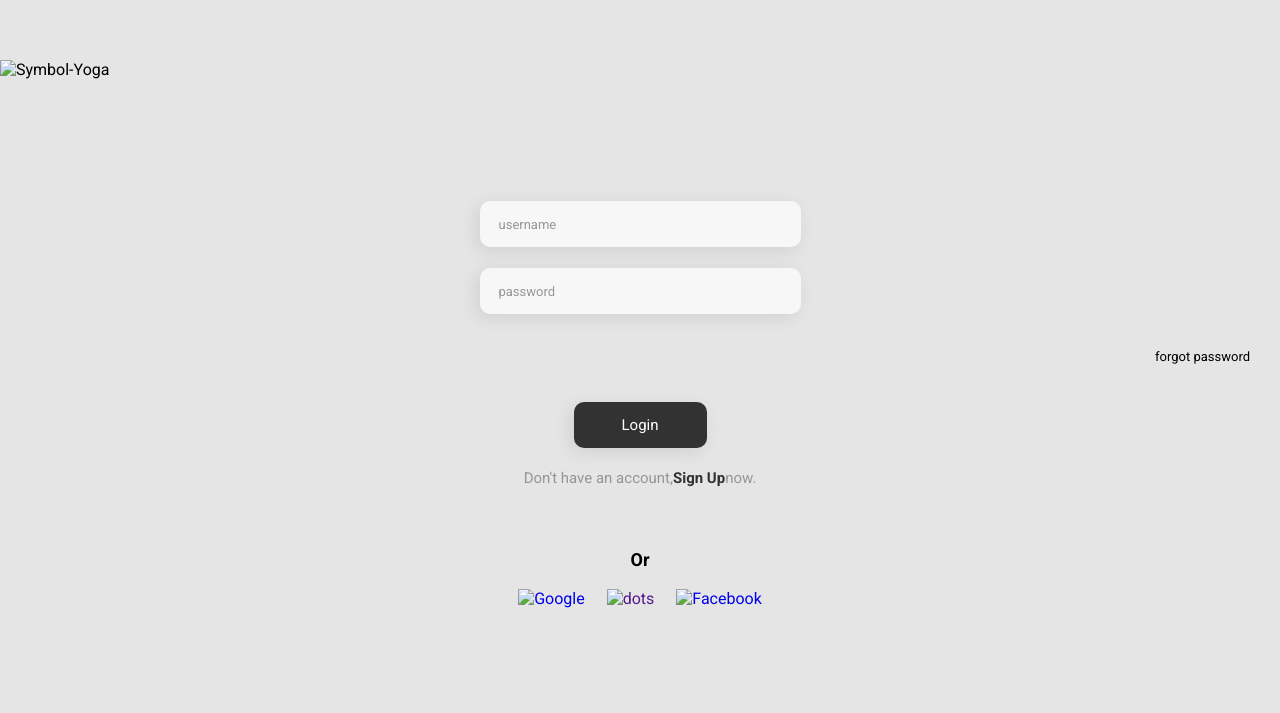
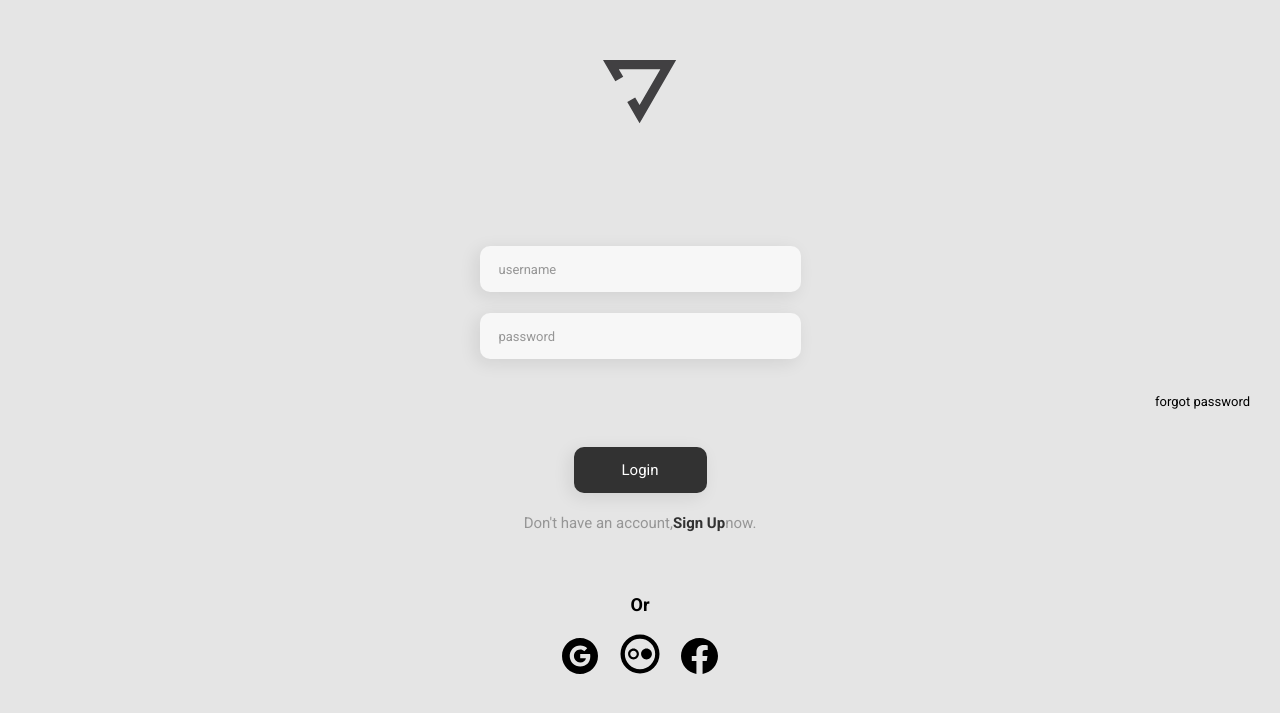
Before and after one commit to Alexbriskievicz/Project---1---Yoga, a plain HTML site: page index.html in a window 1280 px wide. Shown: the part 135-848 px from the top of the page. Before the commit the page ends 823 px from the top, so only its background shows below. Drawn offline with Linux system fonts and the light colour scheme.

Commit message:
adding new readme and icons used

```diff
--- a/index.html
+++ b/index.html
@@ -14,7 +14,7 @@
 
 <body>
     <div>
-        <img class="img-yoga" src="assets/Yoga.svg" alt="Symbol-Yoga">
+        <img class="img-yoga" src="/Yoga.svg" alt="Symbol-Yoga">
         <input placeholder="username" type="email" name="personal-email">
         <input class="input-password" placeholder="password" type="password" name="personal-password">
         <a class="forgot-password" href="">forgot password</a>
@@ -23,15 +23,15 @@
         <p class="or-paragraph">Or</p>
         <div class="container">
             <a href="https://google.com">
-                <img src="assets/Google.svg" alt="Google">
+                <img src="/Google.svg" alt="Google">
             </a>
 
             <a href="" class="img-link">
-                <img src="assets/Vector-2.svg" alt="dots">
+                <img src="/dots.svg" alt="dots">
             </a>
 
             <a href="https://facebook.com">
-                <img src="assets/Facebook.svg" alt="Facebook">
+                <img src="/Facebook.svg" alt="Facebook">
             </a>
         </div>
     </div>
```
Also changed, not shown: Dots.svg (added), Facebook.svg (added), Google.svg (added), Login-Interface.png (added), Yoga.svg (added), 2 other files.
